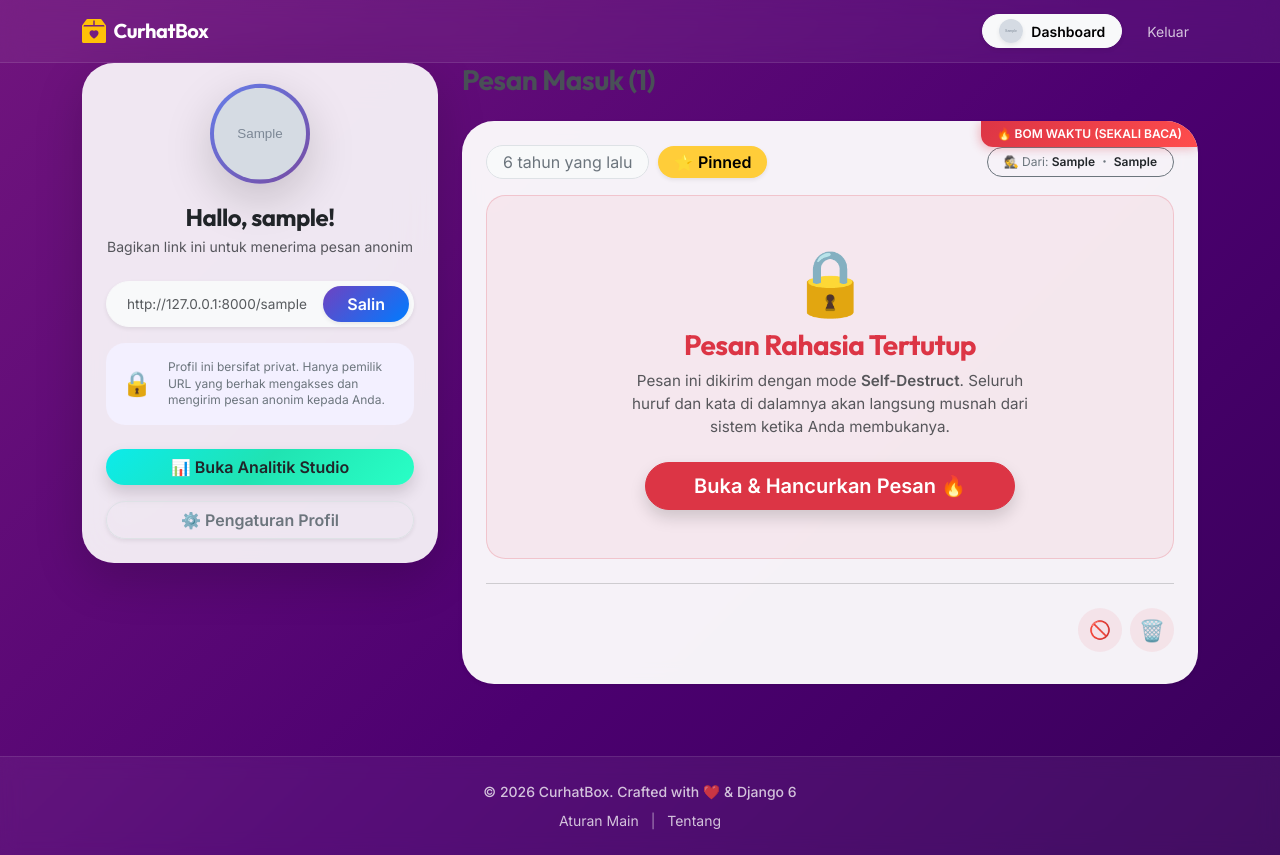
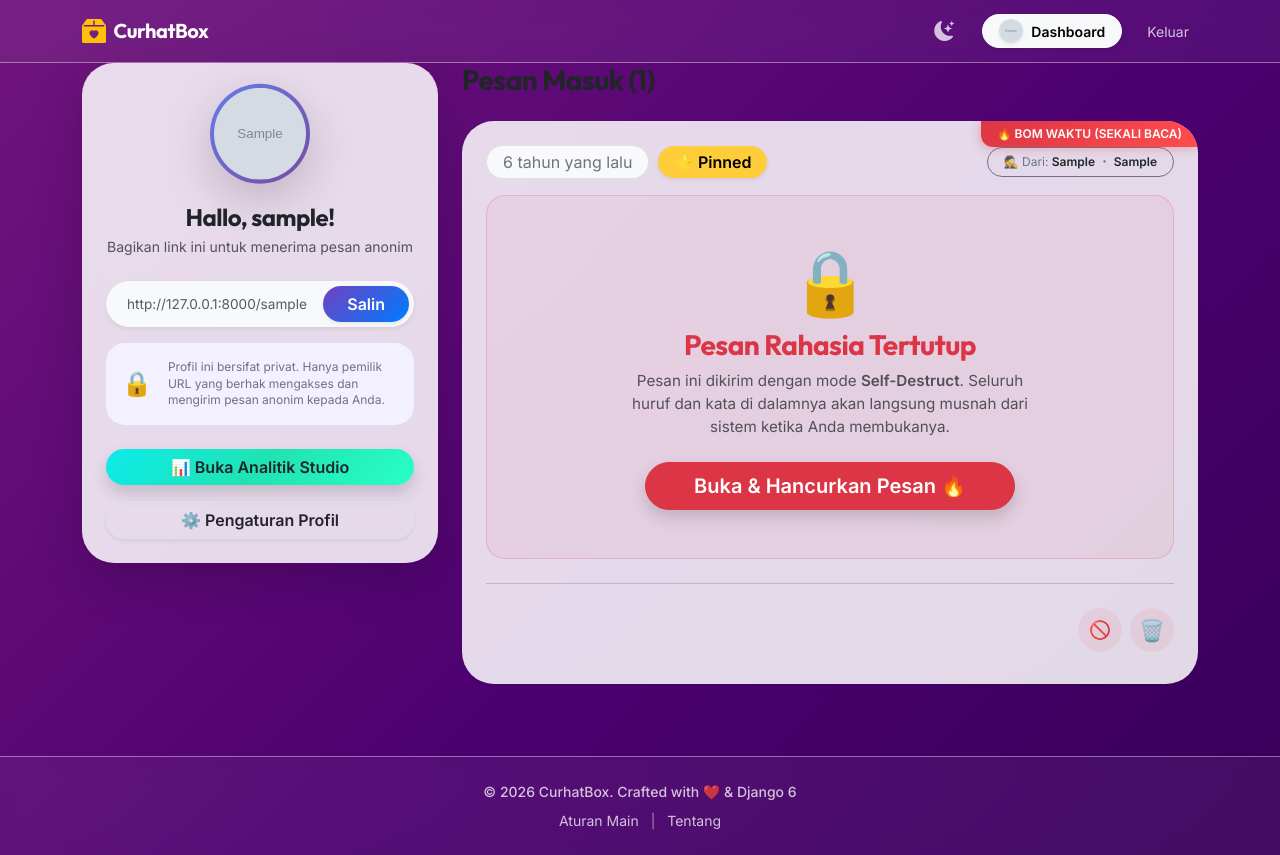
Before and after one commit to Kemalhafizh/curhatbox, a Django app: page /dashboard/ in a window 1280 px wide. Run offline with Django 5.2, Linux system fonts and the light colour scheme; a user stored in the database is signed in; tables that the repository leaves empty hold one stand-in row (values such as "Sample post"); grey boxes marked "Sample" are stand-in pictures; some libraries are stand-ins or nearby versions.

Commit message:
feat: Implement dark mode toggle and update theme classes across templates
- Added JavaScript for dark mode toggle functionality in base.html, utilizing localStorage to persist user preference.
- Updated theme classes in various templates to align with Bootstrap 5.3 standards, enhancing visual consistency.
- Replaced instances of 'text-dark' with 'text-body', 'bg-white' with 'bg-body', 'bg-light' with 'bg-body-tertiary', and 'text-muted' with 'text-body-secondary' for better contrast in dark mode.
- Modified dashboard, edit profile, index, and other templates to reflect new theme classes and improve overall UI/UX.
- Created a script (fix_colors.py) to automate the replacement of old theme classes in HTML files.

```diff
--- a/main/static/css/style.css
+++ b/main/static/css/style.css
@@ -6,6 +6,36 @@
 :root {
     --font-heading: 'Outfit', sans-serif;
     --font-body: 'Inter', sans-serif;
+
+    /* VIBRANT LIGHT MODE (Pink/Purple) */
+    --bg-mesh-1: #1e003c;
+    --bg-mesh-2: #4c0070;
+    --bg-mesh-3: #8A2387;
+    --bg-mesh-4: #E94057;
+    --bg-mesh-5: #F27121;
+
+    --glass-bg: rgba(255, 255, 255, 0.85);
+    --glass-border: rgba(255, 255, 255, 0.4);
+    --glass-nav-footer: rgba(255, 255, 255, 0.05);
+    --glass-shadow: rgba(0, 0, 0, 0.1);
+
+    --bg-light-purple: #f3f0ff;
+}
+
+[data-bs-theme="dark"] {
+    /* MIDNIGHT DARK MODE (Dark Space) */
+    --bg-mesh-1: #050505;
+    --bg-mesh-2: #0f0c29;
+    --bg-mesh-3: #1a1738;
+    --bg-mesh-4: #302b63;
+    --bg-mesh-5: #24243e;
+
+    --glass-bg: rgba(20, 20, 25, 0.75);
+    --glass-border: rgba(255, 255, 255, 0.08);
+    --glass-nav-footer: rgba(0, 0, 0, 0.4);
+    --glass-shadow: rgba(0, 0, 0, 0.4);
+
+    --bg-light-purple: rgba(111, 66, 193, 0.15);
 }
 
 html, body {
@@ -19,7 +49,6 @@ body {
     flex-direction: column;
     font-family: var(--font-body);
     font-size: 1rem;
-    color: #495057;
     position: relative;
     overflow-x: hidden;
 }
@@ -32,9 +61,10 @@ h1, h2, h3, h4, h5, h6, .display-1, .display-2, .display-3, .display-4, .display
 
 /* --- ANIMATED MESH GRADIENT --- */
 .mesh-gradient-bg {
-    background: linear-gradient(-45deg, #1e003c, #4c0070, #8A2387, #E94057, #F27121);
+    background: linear-gradient(-45deg, var(--bg-mesh-1), var(--bg-mesh-2), var(--bg-mesh-3), var(--bg-mesh-4), var(--bg-mesh-5));
     background-size: 400% 400%;
     animation: gradientBG 15s ease infinite;
+    transition: background 1.5s ease-in-out;
 }
 
 @keyframes gradientBG {
@@ -45,26 +75,30 @@ h1, h2, h3, h4, h5, h6, .display-1, .display-2, .display-3, .display-4, .display
 
 /* --- GLASSMORPHISM UTILITIES --- */
 .glass-navbar {
-    background: rgba(255, 255, 255, 0.05) !important;
+    background: var(--glass-nav-footer) !important;
     backdrop-filter: blur(12px);
     -webkit-backdrop-filter: blur(12px);
-    border-bottom: 1px solid rgba(255, 255, 255, 0.1);
+    border-bottom: 1px solid var(--glass-border);
+    transition: background 0.3s ease, border-color 0.3s ease;
 }
 
 .glass-card {
-    background: rgba(255, 255, 255, 0.85);
+    background: var(--glass-bg);
     backdrop-filter: blur(10px);
     -webkit-backdrop-filter: blur(10px);
-    border: 1px solid rgba(255, 255, 255, 0.4);
-    box-shadow: 0 8px 32px 0 rgba(0, 0, 0, 0.1);
+    border: 1px solid var(--glass-border);
+    box-shadow: 0 8px 32px 0 var(--glass-shadow);
     border-radius: 1.5rem;
+    color: var(--bs-body-color);
+    transition: background 0.3s ease, border-color 0.3s ease, box-shadow 0.3s ease;
 }
 
 .glass-footer {
-    background: rgba(255, 255, 255, 0.05) !important;
+    background: var(--glass-nav-footer) !important;
     backdrop-filter: blur(10px);
     -webkit-backdrop-filter: blur(10px);
-    border-top: 1px solid rgba(255, 255, 255, 0.1);
+    border-top: 1px solid var(--glass-border);
+    transition: background 0.3s ease, border-color 0.3s ease;
 }
 
 /* --- GRADIENT TEXT --- */
@@ -137,7 +171,7 @@ main {
    3. DASHBOARD UTILITIES
    ========================================= */
 .bg-light-purple {
-    background-color: #f3f0ff !important;
+    background-color: var(--bg-light-purple) !important;
 }
 
 /* Animasi untuk badge "BARU" */
@@ -402,10 +436,7 @@ main {
     background: transparent !important;
 }
 
-.msg-card-base {
-    background: rgba(255, 255, 255, 0.95);
-    backdrop-filter: blur(10px);
-}
+
 
 .msg-card-unread {
     box-shadow: 0 0 0 3px #6f42c1 !important;
--- a/main/templates/404.html
+++ b/main/templates/404.html
@@ -6,7 +6,7 @@
 <div class="container text-center py-5">
     <h1 class="display-1 fw-bold text-primary">404</h1>
     <h2 class="mb-4">Waduh! Halaman ini tersesat.</h2>
-    <p class="lead text-muted mb-5">
+    <p class="lead text-body-secondary mb-5">
         Sepertinya link yang kamu tuju salah atau sudah dihapus.<br>
         Mungkin kamu mau mengirim pesan rahasia saja?
     </p>
--- a/main/templates/main/base.html
+++ b/main/templates/main/base.html
@@ -3,6 +3,11 @@
 <html lang="id">
 
 <head>
+    <script>
+        // Mencegah Flash of Inaccurate Theme (FOUC/FOIT) dengan membaca localStorage sebelum DOM dimuat sepenuhnya
+        const savedTheme = localStorage.getItem('theme') || 'light';
+        document.documentElement.setAttribute('data-bs-theme', savedTheme);
+    </script>
     <meta charset="UTF-8">
     <meta name="viewport" content="width=device-width, initial-scale=1.0">
     <meta http-equiv="X-UA-Compatible" content="ie=edge">
@@ -13,7 +18,7 @@
     <link href="https://cdn.jsdelivr.net/npm/bootstrap@5.3.0/dist/css/bootstrap.min.css" rel="stylesheet">
     <link href="https://unpkg.com/aos@2.3.1/dist/aos.css" rel="stylesheet">
 
-    <link href="{% static 'css/style.css' %}" rel="stylesheet">
+    <link href="{% static 'css/style.css' %}?v=3.0" rel="stylesheet">
 
     <!-- Google Fonts: Outfit (Heading) & Inter (Body) -->
     <link rel="preconnect" href="https://fonts.googleapis.com">
@@ -41,6 +46,11 @@
             </button>
 
             <div class="collapse navbar-collapse justify-content-end" id="navbarNav">
+                <!-- Theme Toggle Switcher -->
+                <button class="btn border-0 text-white text-decoration-none me-3 opacity-75 hover-opacity-100 fs-5 smooth-transition" id="themeToggleBtn" title="Ganti Mode Terang/Gelap">
+                    <i class="bi bi-moon-stars-fill" id="themeIcon"></i>
+                </button>
+
                 {% if user.is_authenticated %}
                 <a href="{% url 'dashboard' %}"
                     class="btn btn-light rounded-pill btn-sm me-3 d-flex align-items-center gap-2 fw-bold px-3 shadow-sm hover-lift">
@@ -62,7 +72,7 @@
                 </form>
                 {% else %}
                 <a href="{% url 'login' %}" class="btn btn-link text-white text-decoration-none btn-sm me-3 opacity-75 hover-opacity-100 fw-bold">Masuk</a>
-                <a href="{% url 'register' %}" class="btn btn-light rounded-pill btn-sm text-dark fw-bold px-4 shadow-sm hover-lift">Daftar Gratis</a>
+                <a href="{% url 'register' %}" class="btn btn-light rounded-pill btn-sm text-body fw-bold px-4 shadow-sm hover-lift">Daftar Gratis</a>
                 {% endif %}
             </div>
         </div>
@@ -114,6 +124,30 @@
                 once: true, // animasi hanya dimainkan sekali saat scroll down
                 offset: 50
             });
+
+            // --- DARK MODE LOGIC ---
+            const themeToggleBtn = document.getElementById('themeToggleBtn');
+            const themeIcon = document.getElementById('themeIcon');
+            const htmlElement = document.documentElement;
+
+            // Inisialisasi Ikon berdasarkan tema yang sedang dimuat
+            const currentTheme = htmlElement.getAttribute('data-bs-theme');
+            if (currentTheme === 'dark') {
+                themeIcon.classList.replace('bi-moon-stars-fill', 'bi-brightness-high-fill');
+            }
+
+            themeToggleBtn.addEventListener('click', () => {
+                const current = htmlElement.getAttribute('data-bs-theme');
+                if (current === 'dark') {
+                    htmlElement.setAttribute('data-bs-theme', 'light');
+                    localStorage.setItem('theme', 'light');
+                    themeIcon.classList.replace('bi-brightness-high-fill', 'bi-moon-stars-fill');
+                } else {
+                    htmlElement.setAttribute('data-bs-theme', 'dark');
+                    localStorage.setItem('theme', 'dark');
+                    themeIcon.classList.replace('bi-moon-stars-fill', 'bi-brightness-high-fill');
+                }
+            });
         });
     </script>
 </body>
--- a/main/templates/main/dashboard.html
+++ b/main/templates/main/dashboard.html
@@ -8,13 +8,13 @@
 
 <div class="row">
     <div class="col-md-4 mb-4" data-aos="fade-right">
-        <div class="card shadow-lg border-0 rounded-5 overflow-hidden" style="background: rgba(255,255,255,0.9); backdrop-filter: blur(20px);">
+        <div class="glass-card shadow-lg border-0 rounded-5 overflow-hidden">
             <div class="card-body text-center p-4">
 
                 <!-- Avatar with glowing gradient ring -->
                 <div class="rounded-circle d-inline-flex align-items-center justify-content-center mb-3 shadow-lg position-relative float-animation"
                     style="width: 100px; height: 100px; font-size: 2.5rem; font-weight: bold; background: linear-gradient(135deg, #667eea 0%, #764ba2 100%); color: white; padding: 4px;">
-                    <div class="rounded-circle w-100 h-100 overflow-hidden bg-white d-flex align-items-center justify-content-center {% if user.profile.avatar %}bg-transparent-avatar{% endif %}">
+                    <div class="rounded-circle w-100 h-100 overflow-hidden bg-body d-flex align-items-center justify-content-center {% if user.profile.avatar %}bg-transparent-avatar{% endif %}">
                         {% if user.profile.avatar %}
                         <img src="{{ user.profile.avatar.url }}" alt="Avatar" style="width: 100%; height: 100%; object-fit: cover;">
                         {% else %}
@@ -24,11 +24,11 @@
                 </div>
 
                 <h4 class="fw-bold mb-1" style="font-family: 'Outfit', sans-serif;">Hallo, {{ user.username }}!</h4>
-                <p class="text-muted small mb-4">Bagikan link ini untuk menerima pesan anonim</p>
+                <p class="text-body-secondary small mb-4">Bagikan link ini untuk menerima pesan anonim</p>
 
                 <!-- Aesthetic Input Group -->
-                <div class="d-flex align-items-center bg-light rounded-pill p-1 shadow-sm mb-3 border border-light">
-                    <input type="text" class="form-control bg-transparent border-0 text-muted px-3"
+                <div class="d-flex align-items-center bg-body-tertiary rounded-pill p-1 shadow-sm mb-3 border border-light">
+                    <input type="text" class="form-control bg-transparent border-0 text-body-secondary px-3"
                         value="http://127.0.0.1:8000/{{ user.profile.slug }}" id="profileLink" readonly style="font-size: 0.85rem; box-shadow: none;">
                     <button class="btn btn-primary rounded-pill px-4 hover-lift shadow-sm fw-bold" type="button" id="copyBtn"
                         onclick="copyToClipboard()" style="background: linear-gradient(135deg, #6f42c1 0%, #007bff 100%); border: none;">Salin</button>
@@ -42,10 +42,10 @@
                 </div>
 
                 <div class="d-grid gap-3">
-                    <a href="{% url 'analytics_dashboard' %}" class="btn rounded-pill text-dark hover-lift shadow border-0" style="background: linear-gradient(135deg, #0cebeb 0%, #20e3b2 50%, #29ffc6 100%); font-weight: 700;">
+                    <a href="{% url 'analytics_dashboard' %}" class="btn rounded-pill text-body hover-lift shadow border-0" style="background: linear-gradient(135deg, #0cebeb 0%, #20e3b2 50%, #29ffc6 100%); font-weight: 700;">
                         📊 Buka Analitik Studio
                     </a>
-                    <a href="{% url 'edit_profile' %}" class="btn btn-white rounded-pill border hover-lift fw-bold text-secondary shadow-sm">
+                    <a href="{% url 'edit_profile' %}" class="btn btn-secondary bg-transparent rounded-pill border hover-lift fw-bold text-body shadow-sm">
                         ⚙️ Pengaturan Profil
                     </a>
                 </div>
@@ -57,8 +57,8 @@
         <h3 class="fw-bold mb-4">Pesan Masuk ({{ inbox_messages.count }})</h3>
 
         {% if not inbox_messages %}
-        <div class="alert alert-light border text-center py-5">
-            <p class="text-muted mb-0">Belum ada pesan masuk. Sebar link kamu di sosial media!</p>
+        <div class="alert alert-secondary border border-secondary text-center py-5 rounded-4">
+            <p class="text-body-secondary mb-0">Belum ada pesan masuk. Sebar link kamu di sosial media!</p>
         </div>
         {% else %}
         <div id="message-feed-container">
@@ -157,7 +157,7 @@
             <small class="text-white-50">Baru Saja</small>
             <button type="button" class="btn-close btn-close-white" data-bs-dismiss="toast" aria-label="Close"></button>
         </div>
-        <div class="toast-body fs-5 text-dark">
+        <div class="toast-body fs-5 text-body">
             🎉 Hore! Seseorang baru saja mengirimkanmu pesan rahasia!
         </div>
     </div>
--- a/main/templates/main/partials/message_card.html
+++ b/main/templates/main/partials/message_card.html
@@ -1,6 +1,6 @@
 {% load humanize %}
         <div id="message-card-{{ msg.id }}" data-aos="fade-down"
-            class="card hover-lift shadow-sm mb-4 rounded-5 overflow-hidden position-relative smooth-transition border-0 msg-card-base {% if not msg.is_read %}msg-card-unread{% endif %}">
+            class="glass-card hover-lift shadow-sm mb-4 rounded-5 overflow-hidden position-relative smooth-transition border-0 msg-card-base {% if not msg.is_read %}msg-card-unread{% endif %}">
 
             {% if msg.is_disposable %}
             <!-- Pita merah untuk pesan sekali baca -->
@@ -12,7 +12,7 @@
             <div class="card-body p-4">
                 <div class="d-flex justify-content-between align-items-center mb-3">
                     <div>
-                        <span class="badge bg-light text-secondary rounded-pill px-3 py-2 fw-normal fs-6 border">{{ msg.created_at|naturaltime }}</span>
+                        <span class="badge bg-body-tertiary text-secondary rounded-pill px-3 py-2 fw-normal fs-6 border">{{ msg.created_at|naturaltime }}</span>
                         {% if msg.is_favorite %}
                         <span class="badge rounded-pill shadow-sm ms-1 px-3 py-2 fs-6" style="background-color: #ffcd39; color: #000;">⭐ Pinned</span>
                         {% endif %}
@@ -25,13 +25,13 @@
                         <span class="badge bg-transparent border border-secondary text-secondary rounded-pill px-3 py-2 fw-normal" title="Hint Pengirim">
                             🕵️ Dari:
                             {% if msg.sender_device %}
-                            <strong class="text-dark">{{ msg.sender_device }}</strong>
+                            <strong class="text-body">{{ msg.sender_device }}</strong>
                             {% endif %}
                             {% if msg.sender_device and msg.sender_browser %}
                             ・
                             {% endif %}
                             {% if msg.sender_browser %}
-                            <strong class="text-dark">{{ msg.sender_browser }}</strong>
+                            <strong class="text-body">{{ msg.sender_browser }}</strong>
                             {% endif %}
                         </span>
                     </div>
@@ -43,7 +43,7 @@
                 <div class="p-5 text-center rounded-4 mb-3 border text-danger smooth-transition hover-lift" style="background: rgba(220, 53, 69, 0.05); border-color: rgba(220, 53, 69, 0.2) !important;">
                     <div class="display-3 mb-2">🔒</div>
                     <h3 class="mb-2 fw-bold" style="font-family: 'Outfit', sans-serif;">Pesan Rahasia Tertutup</h3>
-                    <p class="mb-4 text-muted mx-auto" style="max-width: 400px; font-size: 0.95rem;">Pesan ini dikirim dengan mode <b>Self-Destruct</b>. Seluruh huruf dan kata di dalamnya akan langsung musnah dari sistem ketika Anda membukanya.</p>
+                    <p class="mb-4 text-body-secondary mx-auto" style="max-width: 400px; font-size: 0.95rem;">Pesan ini dikirim dengan mode <b>Self-Destruct</b>. Seluruh huruf dan kata di dalamnya akan langsung musnah dari sistem ketika Anda membukanya.</p>
 
                     <a href="{% url 'reveal_message' msg.id %}" target="_blank"
                         class="btn btn-danger btn-lg rounded-pill fw-bold shadow hover-lift px-5">
@@ -52,15 +52,15 @@
                 </div>
                 {% else %}
                 <!-- Render pesan normal seperti biasa -->
-                <p class="mb-4 text-dark" style="font-size: 1.3rem; line-height: 1.6; font-family: 'Inter', sans-serif; font-weight: 500;">"{{ msg.content }}"</p>
+                <p class="mb-4 text-body" style="font-size: 1.3rem; line-height: 1.6; font-family: 'Inter', sans-serif; font-weight: 500;">"{{ msg.content }}"</p>
 
                 <!-- Premium Quick Reactions -->
                 <div class="mb-4">
                     <small class="text-secondary d-block mb-2 fw-bolder" style="font-size: 0.75rem; letter-spacing: 0.5px; text-transform: uppercase;">Reaksi Cepat</small>
-                    <div class="d-flex flex-wrap gap-2 p-3 rounded-4" style="background: rgba(248, 249, 250, 0.5); border: 1px dashed rgba(0,0,0,0.1);">
+                    <div class="d-flex flex-wrap gap-2 p-3 rounded-4" style="background: var(--glass-nav-footer); border: 1px dashed var(--glass-border);">
                         {% for emoji in quick_reactions %}
                         <a href="{% url 'set_reaction' msg.id emoji %}"
-                            class="btn btn-sm rounded-circle p-0 d-inline-flex align-items-center justify-content-center smooth-transition reaction-btn {% if msg.reaction == emoji %}shadow-lg bg-white border border-primary z-3 reaction-btn-active{% else %}btn-link text-decoration-none border-0{% endif %}"
+                            class="btn btn-sm rounded-circle p-0 d-inline-flex align-items-center justify-content-center smooth-transition reaction-btn {% if msg.reaction == emoji %}shadow-lg bg-body border border-primary z-3 reaction-btn-active{% else %}btn-link text-decoration-none border-0{% endif %}"
                             style="width: 42px; height: 42px; font-size: 1.5rem;"
                             title="Reaksi {{ emoji }}">
                             {{ emoji }}
@@ -70,7 +70,7 @@
                         {% if msg.reaction %}
                         <div class="mx-2 align-self-center rounded" style="height: 30px; width: 2px; background-color: rgba(0,0,0,0.1);"></div>
                         <a href="{% url 'set_reaction' msg.id 'remove' %}"
-                            class="btn btn-light rounded-circle p-0 d-inline-flex align-items-center justify-content-center text-muted hover-lift shadow-sm border"
+                            class="btn btn-light rounded-circle p-0 d-inline-flex align-items-center justify-content-center text-body-secondary hover-lift shadow-sm border"
                             style="width: 38px; height: 38px; font-size: 0.9rem;"
                             title="Hapus Reaksi">
                             ✕
@@ -84,14 +84,14 @@
                     <div class="position-absolute" style="top: 0; left: 0; width: 5px; height: 100%; background: linear-gradient(to bottom, #6f42c1, #007bff); border-radius: 10px 0 0 10px;"></div>
                     <div class="ps-3">
                         <strong class="text-primary small fw-bolder" style="letter-spacing: 0.5px; text-transform: uppercase;">Balasan Kamu:</strong><br>
-                        <span class="text-dark fs-5 mt-2 d-block" style="line-height: 1.5;">{{ msg.reply_content }}</span>
+                        <span class="text-body fs-5 mt-2 d-block" style="line-height: 1.5;">{{ msg.reply_content }}</span>
                     </div>
                 </div>
                 {% endif %}
                 {% endif %}
 
                 <!-- Action Button Area -->
-                <hr class="text-muted opacity-10 my-4">
+                <hr class="text-body-secondary opacity-10 my-4">
                 <div class="d-flex gap-2 flex-wrap align-items-center my-2">
                     {% if not msg.is_disposable %}
                     <button type="button" class="btn btn-light rounded-pill px-4 fw-bold hover-lift text-primary" data-bs-toggle="modal"
@@ -114,7 +114,7 @@
                         <form action="{% url 'toggle_favorite' msg.id %}" method="POST" class="m-0">
                             {% csrf_token %}
                             <button type="submit"
-                                class="btn rounded-circle d-flex align-items-center justify-content-center hover-lift smooth-transition {% if msg.is_favorite %}text-dark shadow-sm btn-favorite-active{% else %}btn-light text-muted btn-favorite-inactive{% endif %}"
+                                class="btn rounded-circle d-flex align-items-center justify-content-center hover-lift smooth-transition {% if msg.is_favorite %}text-body shadow-sm btn-favorite-active{% else %}btn-light text-body-secondary btn-favorite-inactive{% endif %}"
                                 style="width: 44px; height: 44px; font-size: 1.2rem; border: none;"
                                 title="Pin Pesan">
                                 {% if msg.is_favorite %}⭐{% else %}⭐{% endif %}
@@ -147,15 +147,15 @@
         <div class="modal fade" id="replyModal{{ msg.id }}" tabindex="-1" aria-hidden="true">
             <div class="modal-dialog">
                 <div class="modal-content">
-                    <div class="modal-header bg-light">
-                        <h5 class="modal-title fw-bold text-dark">Balas Pesan Rahasia</h5>
+                    <div class="modal-header bg-body-tertiary">
+                        <h5 class="modal-title fw-bold text-body">Balas Pesan Rahasia</h5>
                         <button type="button" class="btn-close" data-bs-dismiss="modal" aria-label="Close"></button>
                     </div>
                     <form action="{% url 'reply_message' msg.id %}" method="POST">
                         {% csrf_token %}
-                        <div class="modal-body text-start text-dark">
-                            <label class="form-label small text-muted">Pesan masuk:</label>
-                            <p class="p-3 bg-light rounded italic border">"{{ msg.content }}"</p>
+                        <div class="modal-body text-start text-body">
+                            <label class="form-label small text-body-secondary">Pesan masuk:</label>
+                            <p class="p-3 bg-body-tertiary rounded italic border">"{{ msg.content }}"</p>
 
                             <label class="form-label fw-bold">Jawaban kamu:</label>
                             <textarea name="reply_content" class="form-control" rows="4"
```
Also changed, not shown: fix_colors.py (added, +28 -0 lines), main/templates/main/about.html (+10 -10 lines), main/templates/main/analytics.html (+28 -22 lines), main/templates/main/edit_profile.html (+6 -6 lines), main/templates/main/index.html (+7 -7 lines), main/templates/main/profile_public.html (+9 -9 lines), main/templates/main/register.html (+6 -6 lines), main/templates/main/reveal_message.html (+5 -5 lines), main/templates/main/rules.html (+11 -11 lines), main/templates/registration/login.html (+6 -6 lines).
